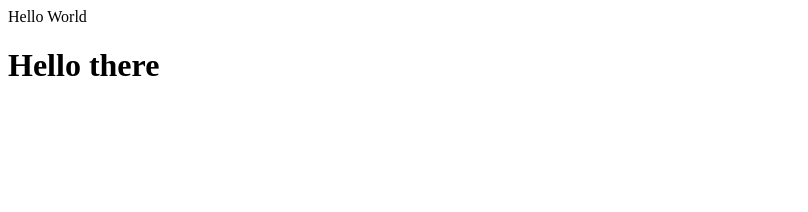
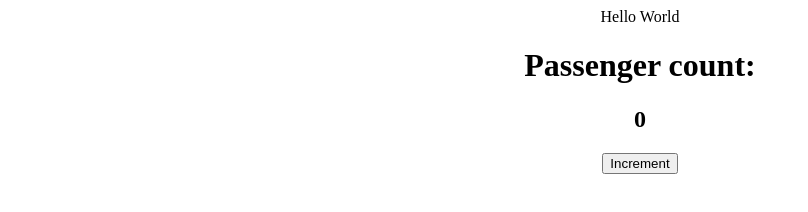
Before and after one commit to PeachDew/passenger-counter, a plain HTML site: page index.html in a window 1280 px wide. Shown: the whole page, without its empty margins (0-808 px from the left). Drawn offline with Linux system fonts and the light colour scheme.

Commit message:
passenger counter working

```diff
--- /dev/null
+++ b/index.css
@@ -0,0 +1,3 @@
+body {
+    text-align: center;
+}
--- a/index.html
+++ b/index.html
@@ -1,8 +1,13 @@
 <html>
     <head>
         <p>Hello World</p>
+        <link rel="stylesheet" href="index.css">
     </head>
     <body>
-        <h1>Hello there</h1>
+        <h1>Passenger count:</h1>
+        <h2 id="pCount">0</h2>
+        <button id="incrementButton" onclick="incrementFunction()">Increment</button>
+        <script src="index.js">
+        </script>
     </body>
 </html>
--- /dev/null
+++ b/index.js
@@ -0,0 +1,9 @@
+let count = 0
+let countHTML = document.getElementById("pCount")
+console.log(count)
+
+function incrementFunction() {
+    count ++
+    countHTML.innerText = count
+    console.log(count)
+}
```
